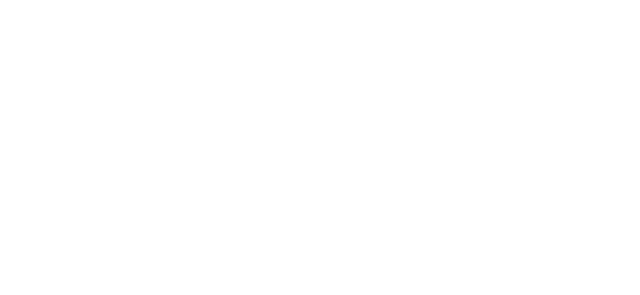
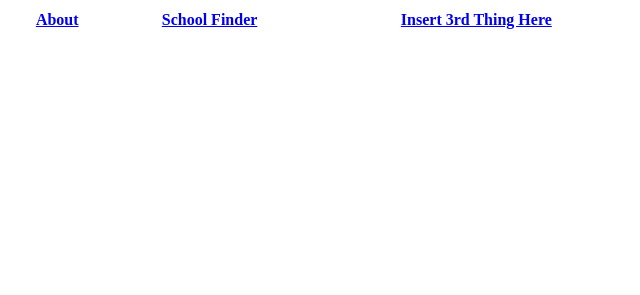
Before and after one commit to Muaadeeb/school, a plain HTML site: page NetEdu/NetEdu/Index.html in a window 1280 px wide. Shown: the whole page, without its empty margins (0-640 px from the left). Drawn offline with Linux system fonts and the light colour scheme.

Commit message:
#Main_Page_Header_Ribbon_School Finder_About

```diff
--- a/NetEdu/NetEdu/Index.html
+++ b/NetEdu/NetEdu/Index.html
@@ -1,20 +1,31 @@
 <!DOCTYPE html>
 <html>
+<body>
     <head>
         <title></title>
         <meta charset="utf-8" />
         <style>
             #icon {
-    height:250px;
-    width:250px;
-    text-align:left;
-    padding:5px;
+                height: 250px;
+                width: 250px;
+                text-align: left;
+                padding: 5px;
             }
         </style>
     </head>
-<body>
+
+    <table style="width:50%">
+        <tr>
+            <th><a href="http://koolskool.com/help/ks-about-us">About</a></th>
+            <th><a href="http://www.greatschools.org/school-district-boundaries-map/">School Finder</a></th>
+            <th><a href="https://www.random.org/">Insert 3rd Thing Here</a></th>
+
+    </table>
+
+
     <div id="icon">
         <body background="KoolSkoolLogo.jpg">
     </div>
+
 </body>
 </html>
```
Lines whose indentation alone changed are shown as unchanged.
